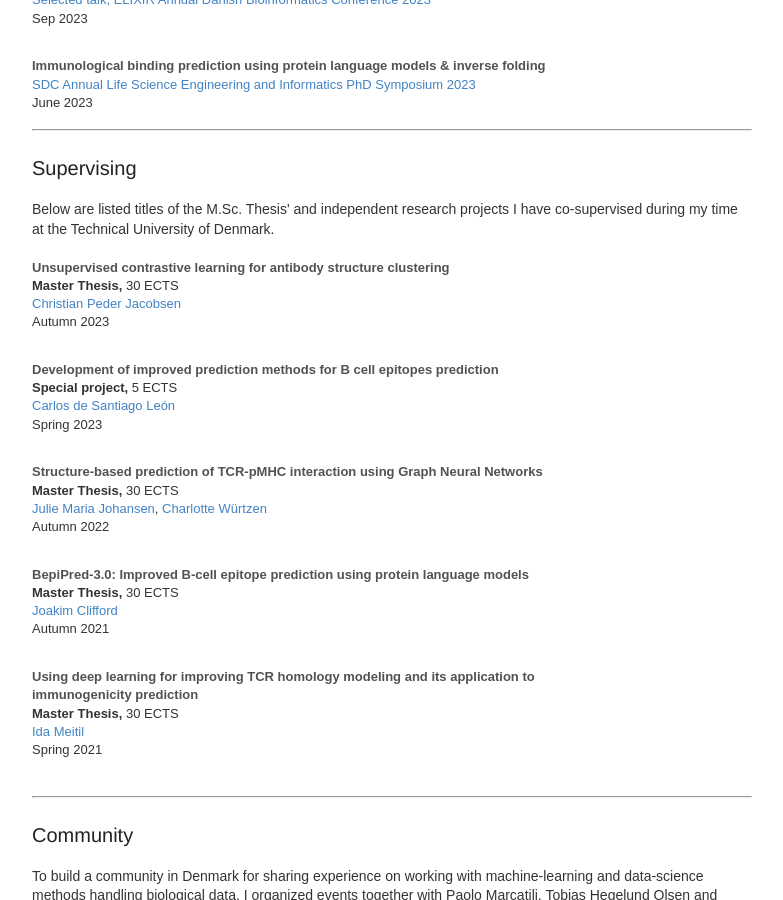
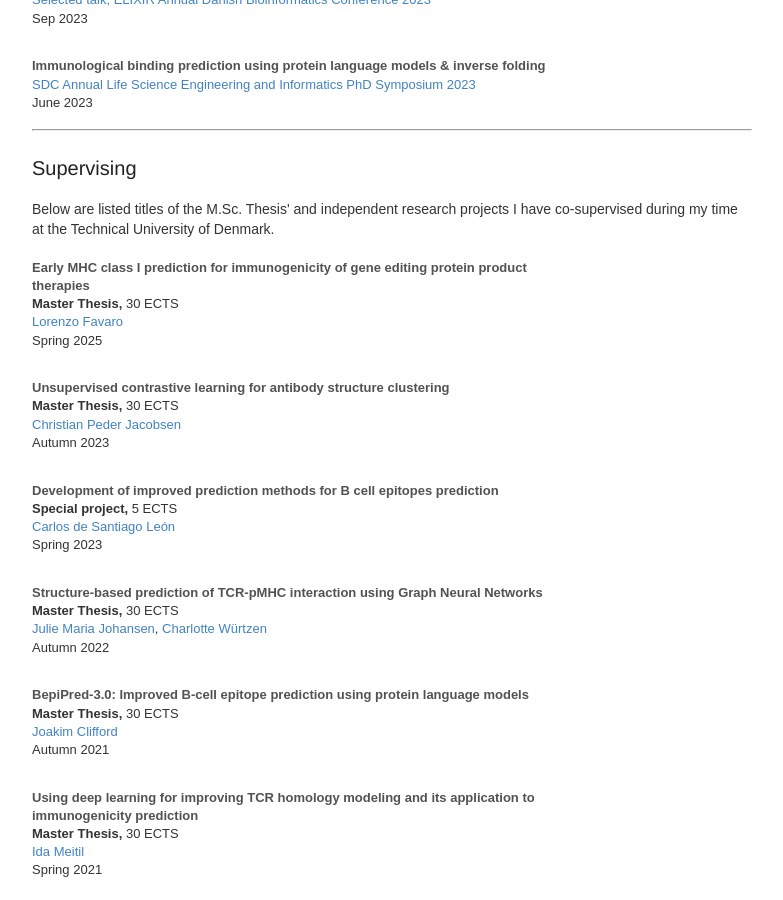
Before and after one commit to Magnushhoie/magnushhoie.github.io, a Jekyll site: the page built from index.html, in a window 1280 px wide and 900 px high, scrolled down 2221 px. Shown: the whole window, without its empty margins (248-1031 px from the left). Built offline with Jekyll 4.4.1, drawn with Linux system fonts in a browser that asks for light colours.

Commit message:
Update index.html

```diff
--- a/index.html
+++ b/index.html
@@ -225,6 +225,19 @@ Below are listed titles of the M.Sc. Thesis' and independent research projects I
 <br>
 <div class="publication">
     <p>
+      <b><a style="color:#525252; padding:0px 0px" >Early MHC class I prediction for immunogenicity of gene editing protein product therapies </b></a><br>
+	<b>Master Thesis,</b> 30 ECTS<br>
+        <a href=https://www.linkedin.com/in/lorenzofavaro00/ >Lorenzo Favaro</a>
+        <br>
+        Spring 2025
+        <br>
+    </p>
+</div>
+
+
+<br>
+<div class="publication">
+    <p>
       <b><a style="color:#525252; padding:0px 0px" >Unsupervised contrastive learning for antibody structure clustering </b></a><br>
 	<b>Master Thesis,</b> 30 ECTS<br>
         <a href=https://www.linkedin.com/in/christian-peder-jacobsen-00a226169/ >Christian Peder Jacobsen</a>
```
